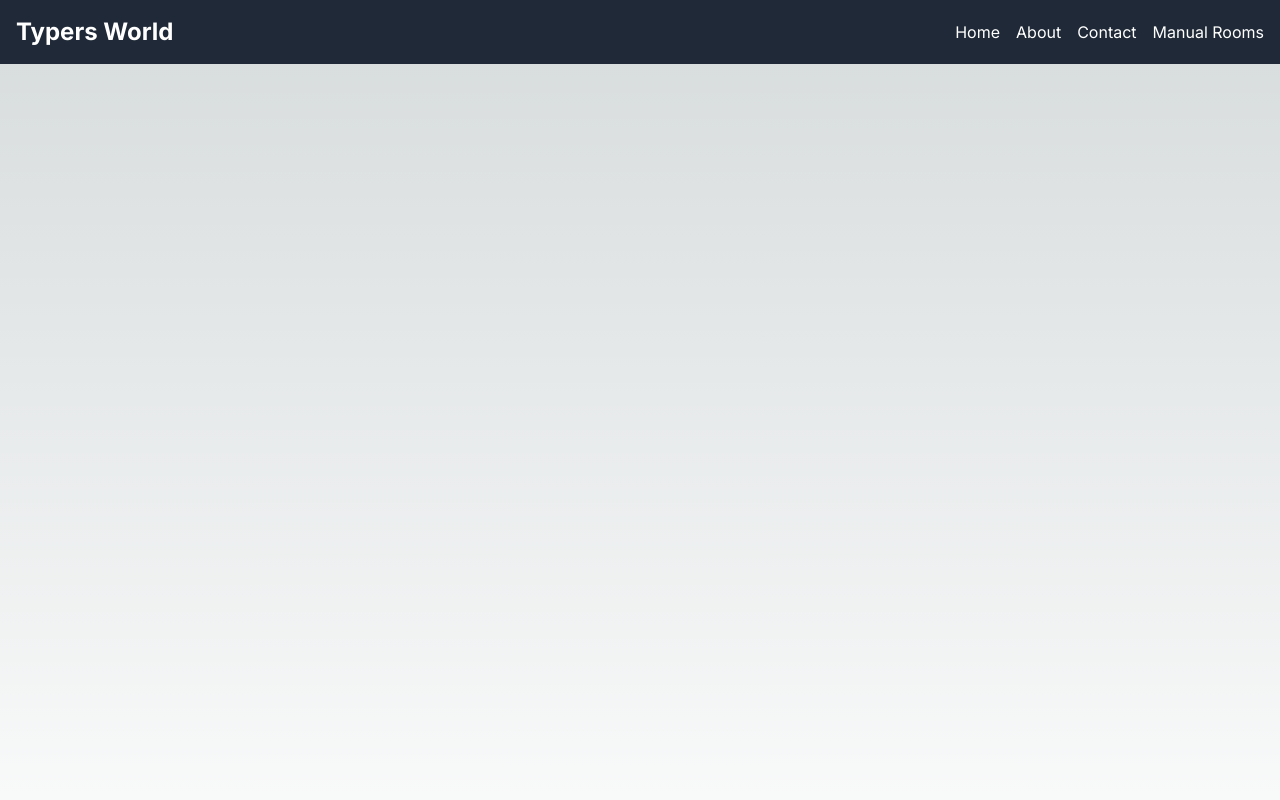
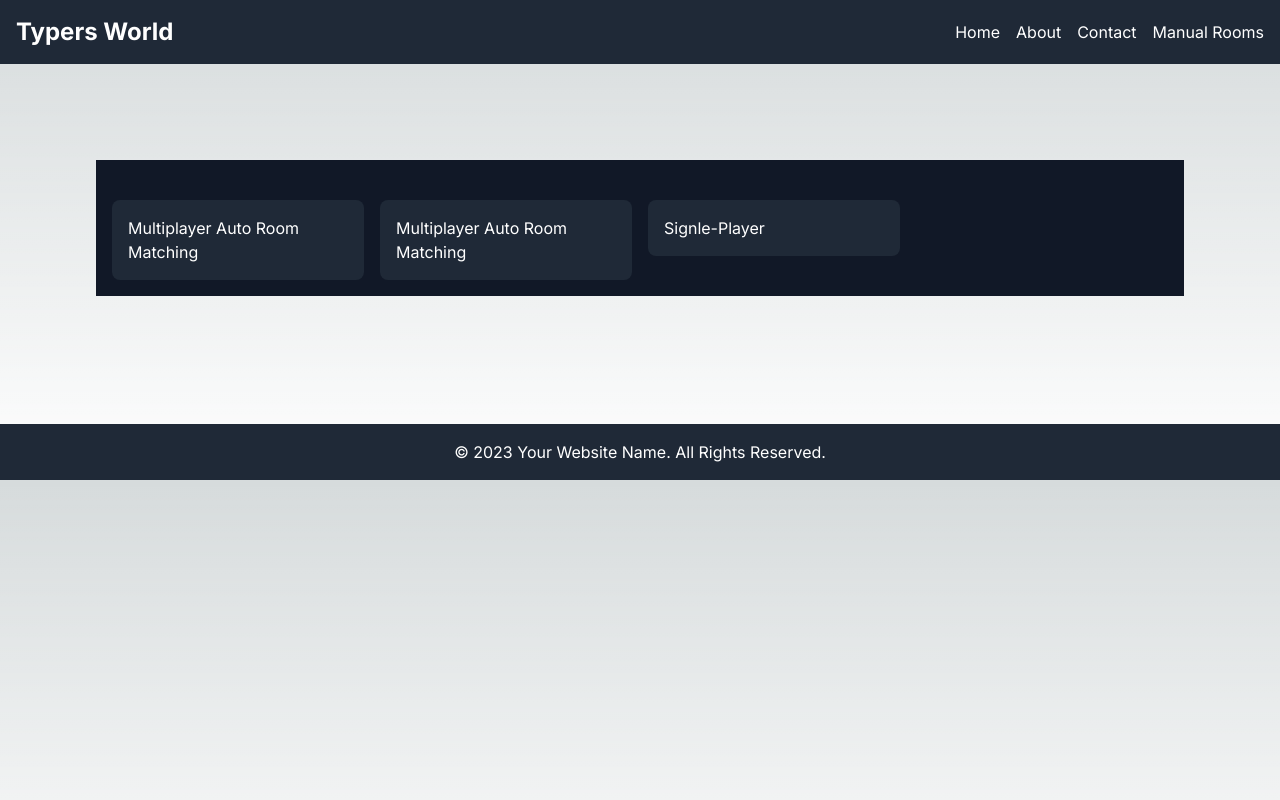
Before and after one commit to Bilal-Nizamani/type-race-frontend, a Next.js app: page / in a window 1280 px wide. Shown: the top 800 px of the page. Built offline with nearby package versions, Linux system fonts and the light colour scheme.

Commit message:
created other pages

```diff
--- /dev/null
+++ b/src/app/about/page.js
@@ -0,0 +1,14 @@
+import React from "react";
+import Navbar from "@/component/Navbar";
+import Footer from "@/component/Footer";
+const about = () => {
+  return (
+    <div>
+      <Navbar />
+      about
+      <Footer />
+    </div>
+  );
+};
+
+export default about;
--- /dev/null
+++ b/src/app/contact/page.js
@@ -0,0 +1,14 @@
+import React from "react";
+import Navbar from "@/component/Navbar";
+import Footer from "@/component/Footer";
+const contact = () => {
+  return (
+    <div>
+      <Navbar />
+      contact
+      <Footer />
+    </div>
+  );
+};
+
+export default contact;
--- a/src/app/page.js
+++ b/src/app/page.js
@@ -1,11 +1,14 @@
 import Navbar from "@/component/Navbar";
 import Footer from "@/component/Footer";
+import MainPage from "@/component/main-page/MainPage";
 
 export default function Home() {
   return (
     <>
       <Navbar />
-      <main className="flex min-h-screen flex-col items-center justify-between p-24"></main>
+      <main className="flex  flex-col items-center justify-between p-24">
+        <MainPage />
+      </main>
       <Footer />
     </>
   );
--- a/src/app/type-race/page.js
+++ b/src/app/type-race/page.js
@@ -9,9 +9,7 @@ const typeRace = () => {
   return (
     <div>
       <Navbar />
-      <main className="flex min-h-screen flex-col items-center justify-between p-24">
-        <RaceGameContainer />
-      </main>
+      <RaceGameContainer />
       <Footer />
     </div>
   );
--- a/src/component/home-page/Counter.jsx
+++ b/src/component/home-page/Counter.jsx
@@ -127,11 +127,13 @@ const Counter = memo(function Counter() {
         isGameBeingPlayed={isGameBeingPlayed}
         isRaceCompleted={isRaceCompleted}
       />
-      <div className="bg-gray-300 p-4 rounded-lg shadow-md flex justify-between items-center min-w-[500px] mb-6">
-        <span className="text-lg font-semibold text-blue-500">
+      <div className=" p-4 rounded-lg shadow-md flex justify-between items-center min-w-[500px] mb-6">
+        <span className="text-lg font-bold text-blue-500">
           WPM: {serverWpm}
         </span>
-        <div className="text-lg text-green-500">Accuracy: {accuracy}%</div>
+        <div className="text-lg font-bold text-green-500">
+          Accuracy: {accuracy}%
+        </div>
       </div>
     </>
   );
--- a/src/component/home-page/RaceGame.jsx
+++ b/src/component/home-page/RaceGame.jsx
@@ -209,7 +209,7 @@ const RaceGame = () => {
 
   return (
     <>
-      <div className="relative bg-gray-900 text-white p-8 flex flex-col  2xl:w-[1300px] md:w-[700px] lg:w-[1000px] justify-center">
+      <div className="max-w-screen-xl mx-auto bg-gray-900 text-white min-h-screen p-4 relative">
         <div
           className="  text-3xl text-center -mt-5 mb-3 font-semibold"
           id="title"
--- a/src/component/home-page/RaceInput.jsx
+++ b/src/component/home-page/RaceInput.jsx
@@ -255,7 +255,7 @@ const RaceInput = memo(function RaceInput({
       ref={inputRef}
       type="text"
       disabled={gameEnd}
-      onPaste={() => e.preventDefault()}
+      onPaste={(e) => e.preventDefault()}
       value={currUserText}
       onChange={handleInput}
       className={`p-2 border-2 text-3xl border-gray-900 text-green-600 min-h-[70px] max-w-[700px] w-[100%] mx-2 ${
--- /dev/null
+++ b/src/component/main-page/MainPage.jsx
@@ -0,0 +1,31 @@
+"use client";
+import React from "react";
+import Link from "next/link";
+
+const MainPage = () => {
+  return (
+    <div className="max-w-screen-xl mx-auto bg-gray-900 text-white  p-4 relative">
+      <div className="grid grid-cols-1 sm:grid-cols-2 md:grid-cols-3 lg:grid-cols-4 gap-4 mt-6">
+        <Link href="/type-race">
+          <div className="bg-gray-800 rounded-lg p-4  hover:text-blue-600 transition duration-300  hover:scale-105">
+            Multiplayer Auto Room Matching
+          </div>
+        </Link>
+
+        <Link href="rooms">
+          <div className="bg-gray-800 rounded-lg p-4  hover:text-blue-600 transition duration-300  hover:scale-105">
+            Multiplayer Auto Room Matching
+          </div>
+        </Link>
+
+        <Link href="#">
+          <div className="bg-gray-800 rounded-lg p-4  hover:text-blue-600 transition duration-300  hover:scale-105">
+            Signle-Player
+          </div>
+        </Link>
+      </div>
+    </div>
+  );
+};
+
+export default MainPage;
```
